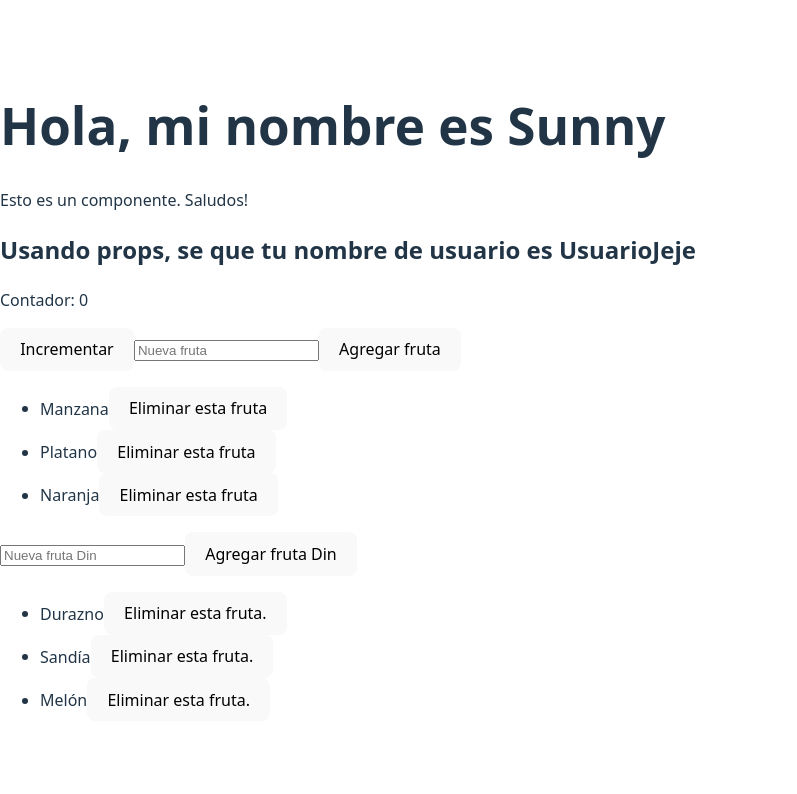
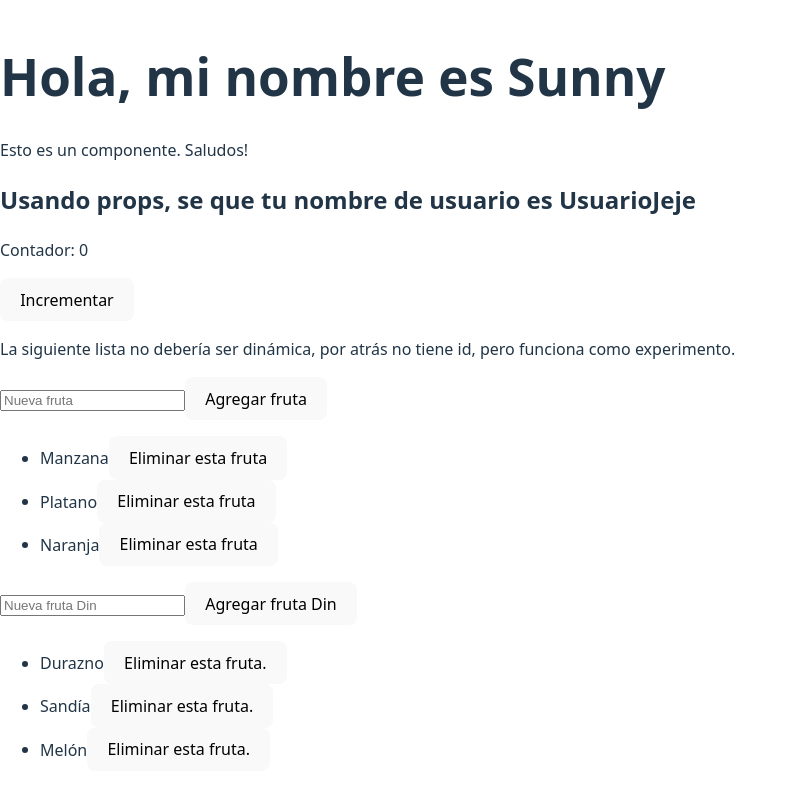
Before and after one commit to SunnySuaSal/mi-primer-react, a React (Vite) app: page / in a window 1280 px wide. Shown: the top 794 px of the page, without its empty margins (0-797 px from the left). Built offline with nearby package versions, Linux system fonts and the light colour scheme.

Commit message:
Agrega mensaje sobre lista estatica

```diff
--- a/src/App.jsx
+++ b/src/App.jsx
@@ -59,6 +59,8 @@ function App(){
 
       <Counter />
 
+      <p>La siguiente lista no debería ser dinámica, por atrás no tiene id, pero
+      funciona como experimento.</p>
 
       <input
         type="text"
```
